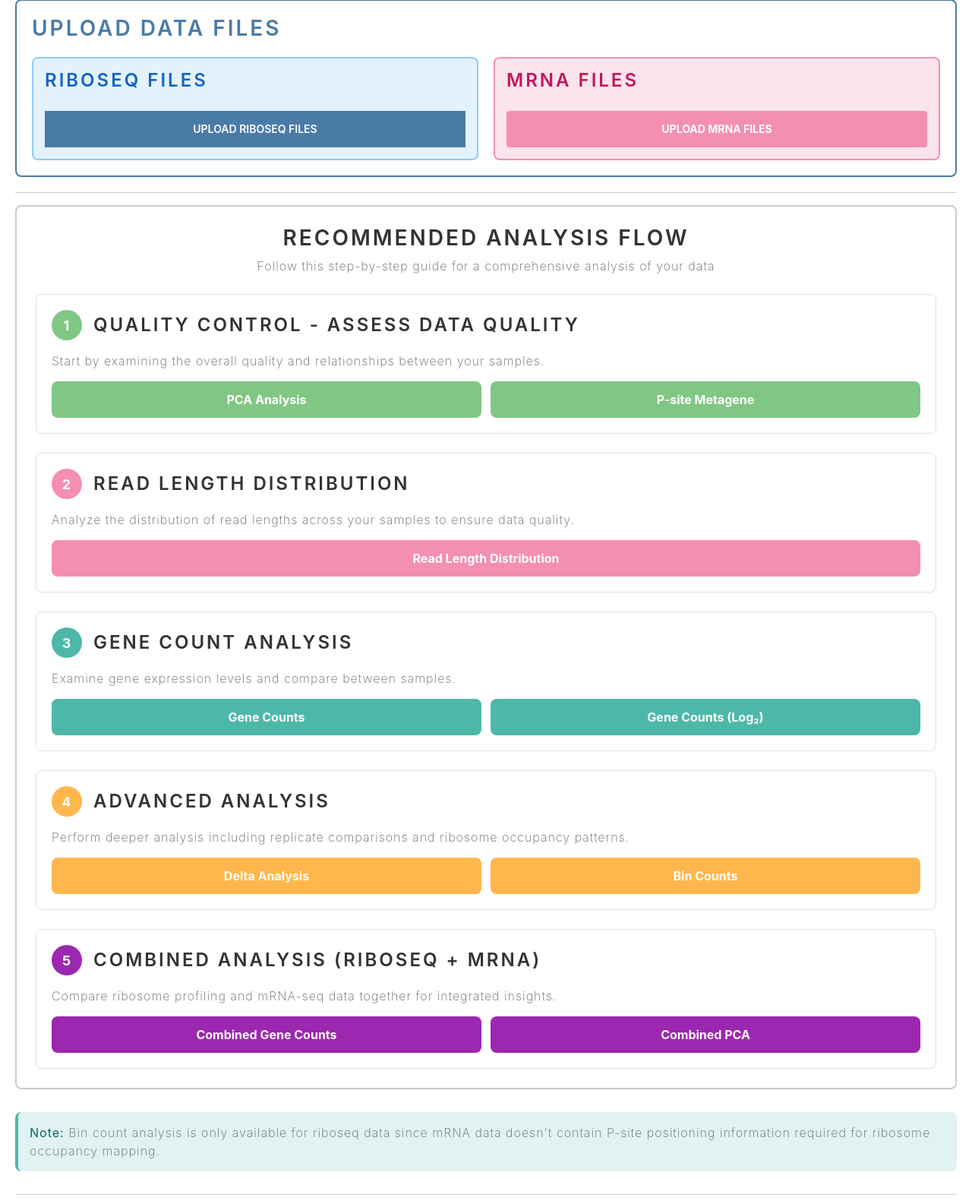
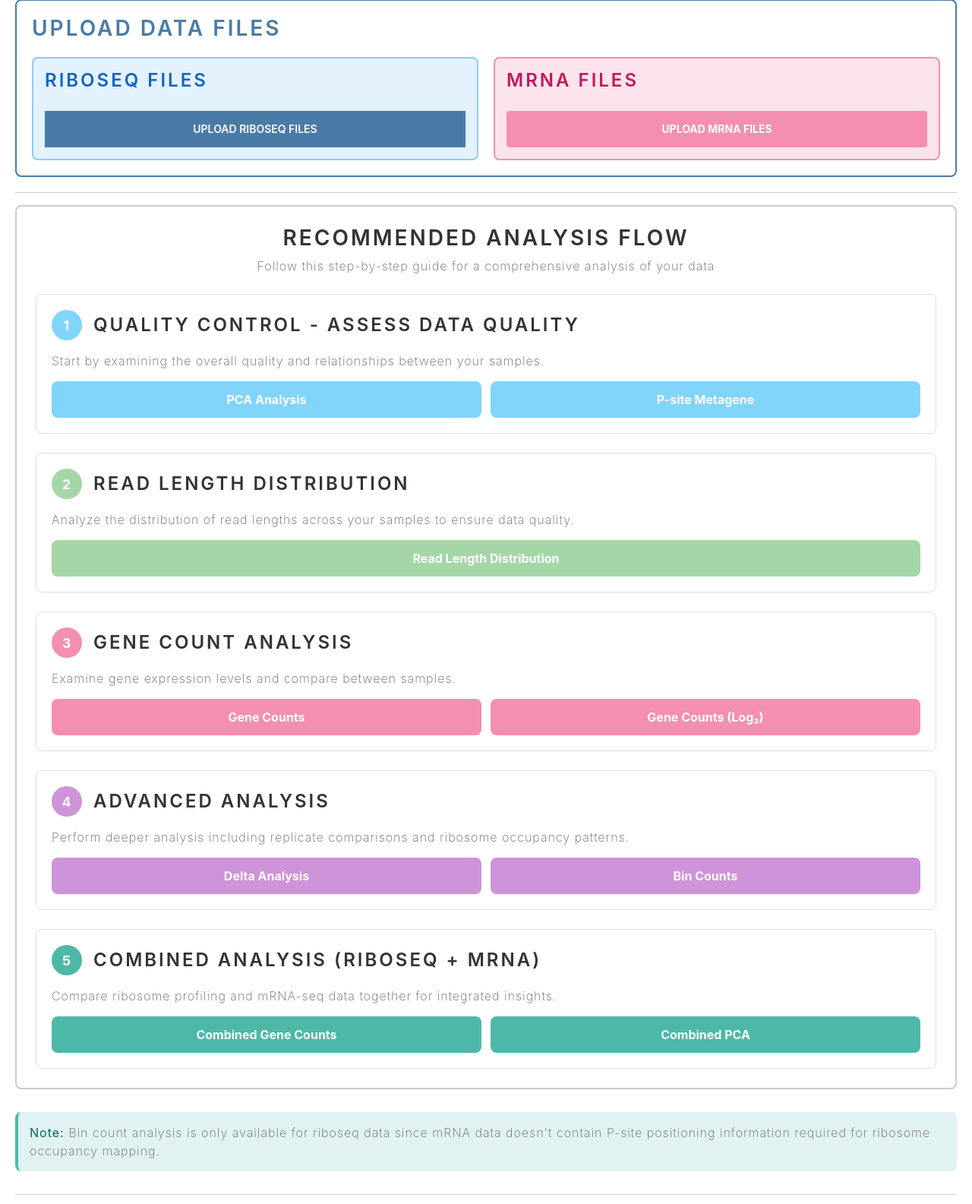
Before and after one commit to abrochette/ashaThesis, a Django app: template riboApp/templates/riboApp/uploadParquet.html in a window 1280 px wide. Shown: the part 372-1957 px from the top of the page at 76% size. Run offline with Django 3.2, Linux system fonts and the light colour scheme; the template is opened without the code that fills it, so the values that code supplies are empty; some libraries are stand-ins or nearby versions.

Commit message:
Update analysis flow button colors - lighter shades and better color order

```diff
--- a/riboApp/templates/riboApp/uploadParquet.html
+++ b/riboApp/templates/riboApp/uploadParquet.html
@@ -74,100 +74,100 @@
         <h2 style="color: #333; margin-top: 0; text-align: center;">Recommended Analysis Flow</h2>
         <p style="text-align: center; color: #666; margin-bottom: 25px;">Follow this step-by-step guide for a comprehensive analysis of your data</p>
 
-        <!-- Step 1: Quality Control - Green buttons -->
-        <div style="margin-bottom: 25px; padding: 20px; background-color: white; border-left: 5px solid #81c784; border-radius: 8px; border: 1px solid #e0e0e0;">
+        <!-- Step 1: Quality Control - Light Sky Blue buttons -->
+        <div style="margin-bottom: 25px; padding: 20px; background-color: white; border-left: 5px solid #81d4fa; border-radius: 8px; border: 1px solid #e0e0e0;">
             <div style="display: flex; align-items: center; margin-bottom: 15px;">
-                <div style="background-color: #81c784; color: white; width: 40px; height: 40px; border-radius: 50%; display: flex; align-items: center; justify-content: center; font-weight: bold; font-size: 18px; margin-right: 15px;">1</div>
+                <div style="background-color: #81d4fa; color: white; width: 40px; height: 40px; border-radius: 50%; display: flex; align-items: center; justify-content: center; font-weight: bold; font-size: 18px; margin-right: 15px;">1</div>
                 <h3 style="margin: 0; color: #333;">Quality Control - Assess Data Quality</h3>
             </div>
             <p style="color: #666; margin-bottom: 15px;">Start by examining the overall quality and relationships between your samples.</p>
             <div style="display: grid; grid-template-columns: repeat(auto-fit, minmax(200px, 1fr)); gap: 12px;">
                 <a href="{% url 'pca_plot' %}" style="text-decoration: none;">
-                    <button style="padding: 12px 20px; background-color: #81c784; color: white; border: none; border-radius: 8px; text-align: center; cursor: pointer; transition: all 0.3s; width: 100%; font-weight: bold;">
+                    <button style="padding: 12px 20px; background-color: #81d4fa; color: white; border: none; border-radius: 8px; text-align: center; cursor: pointer; transition: all 0.3s; width: 100%; font-weight: bold;">
                         PCA Analysis
                     </button>
                 </a>
                 <a href="{% url 'psite_metagene' %}" style="text-decoration: none;">
-                    <button style="padding: 12px 20px; background-color: #81c784; color: white; border: none; border-radius: 8px; text-align: center; cursor: pointer; transition: all 0.3s; width: 100%; font-weight: bold;">
+                    <button style="padding: 12px 20px; background-color: #81d4fa; color: white; border: none; border-radius: 8px; text-align: center; cursor: pointer; transition: all 0.3s; width: 100%; font-weight: bold;">
                         P-site Metagene
                     </button>
                 </a>
             </div>
         </div>
 
-        <!-- Step 2: Read Length Analysis - Pink buttons -->
-        <div style="margin-bottom: 25px; padding: 20px; background-color: white; border-left: 5px solid #f48fb1; border-radius: 8px; border: 1px solid #e0e0e0;">
+        <!-- Step 2: Read Length Analysis - Light Green buttons -->
+        <div style="margin-bottom: 25px; padding: 20px; background-color: white; border-left: 5px solid #a5d6a7; border-radius: 8px; border: 1px solid #e0e0e0;">
             <div style="display: flex; align-items: center; margin-bottom: 15px;">
-                <div style="background-color: #f48fb1; color: white; width: 40px; height: 40px; border-radius: 50%; display: flex; align-items: center; justify-content: center; font-weight: bold; font-size: 18px; margin-right: 15px;">2</div>
+                <div style="background-color: #a5d6a7; color: white; width: 40px; height: 40px; border-radius: 50%; display: flex; align-items: center; justify-content: center; font-weight: bold; font-size: 18px; margin-right: 15px;">2</div>
                 <h3 style="margin: 0; color: #333;">Read Length Distribution</h3>
             </div>
             <p style="color: #666; margin-bottom: 15px;">Analyze the distribution of read lengths across your samples to ensure data quality.</p>
             <div style="display: grid; grid-template-columns: repeat(auto-fit, minmax(200px, 1fr)); gap: 12px;">
                 <a href="{% url 'readLengthDistribution' %}" style="text-decoration: none;">
-                    <button style="padding: 12px 20px; background-color: #f48fb1; color: white; border: none; border-radius: 8px; text-align: center; cursor: pointer; transition: all 0.3s; width: 100%; font-weight: bold;">
+                    <button style="padding: 12px 20px; background-color: #a5d6a7; color: white; border: none; border-radius: 8px; text-align: center; cursor: pointer; transition: all 0.3s; width: 100%; font-weight: bold;">
                         Read Length Distribution
                     </button>
                 </a>
             </div>
         </div>
 
-        <!-- Step 3: Gene Count Analysis - Teal buttons -->
-        <div style="margin-bottom: 25px; padding: 20px; background-color: white; border-left: 5px solid #4db8a8; border-radius: 8px; border: 1px solid #e0e0e0;">
+        <!-- Step 3: Gene Count Analysis - Pink buttons -->
+        <div style="margin-bottom: 25px; padding: 20px; background-color: white; border-left: 5px solid #f48fb1; border-radius: 8px; border: 1px solid #e0e0e0;">
             <div style="display: flex; align-items: center; margin-bottom: 15px;">
-                <div style="background-color: #4db8a8; color: white; width: 40px; height: 40px; border-radius: 50%; display: flex; align-items: center; justify-content: center; font-weight: bold; font-size: 18px; margin-right: 15px;">3</div>
+                <div style="background-color: #f48fb1; color: white; width: 40px; height: 40px; border-radius: 50%; display: flex; align-items: center; justify-content: center; font-weight: bold; font-size: 18px; margin-right: 15px;">3</div>
                 <h3 style="margin: 0; color: #333;">Gene Count Analysis</h3>
             </div>
             <p style="color: #666; margin-bottom: 15px;">Examine gene expression levels and compare between samples.</p>
             <div style="display: grid; grid-template-columns: repeat(auto-fit, minmax(200px, 1fr)); gap: 12px;">
                 <a href="{% url 'geneCounts' %}" style="text-decoration: none;">
-                    <button style="padding: 12px 20px; background-color: #4db8a8; color: white; border: none; border-radius: 8px; text-align: center; cursor: pointer; transition: all 0.3s; width: 100%; font-weight: bold;">
+                    <button style="padding: 12px 20px; background-color: #f48fb1; color: white; border: none; border-radius: 8px; text-align: center; cursor: pointer; transition: all 0.3s; width: 100%; font-weight: bold;">
                         Gene Counts
                     </button>
                 </a>
                 <a href="{% url 'log2GeneCounts' %}" style="text-decoration: none;">
-                    <button style="padding: 12px 20px; background-color: #4db8a8; color: white; border: none; border-radius: 8px; text-align: center; cursor: pointer; transition: all 0.3s; width: 100%; font-weight: bold;">
+                    <button style="padding: 12px 20px; background-color: #f48fb1; color: white; border: none; border-radius: 8px; text-align: center; cursor: pointer; transition: all 0.3s; width: 100%; font-weight: bold;">
                         Gene Counts (Log₂)
                     </button>
                 </a>
             </div>
         </div>
 
-        <!-- Step 4: Advanced Analysis - Orange buttons -->
-        <div style="margin-bottom: 25px; padding: 20px; background-color: white; border-left: 5px solid #ffb74d; border-radius: 8px; border: 1px solid #e0e0e0;">
+        <!-- Step 4: Advanced Analysis - Light Purple buttons -->
+        <div style="margin-bottom: 25px; padding: 20px; background-color: white; border-left: 5px solid #ce93d8; border-radius: 8px; border: 1px solid #e0e0e0;">
             <div style="display: flex; align-items: center; margin-bottom: 15px;">
-                <div style="background-color: #ffb74d; color: white; width: 40px; height: 40px; border-radius: 50%; display: flex; align-items: center; justify-content: center; font-weight: bold; font-size: 18px; margin-right: 15px;">4</div>
+                <div style="background-color: #ce93d8; color: white; width: 40px; height: 40px; border-radius: 50%; display: flex; align-items: center; justify-content: center; font-weight: bold; font-size: 18px; margin-right: 15px;">4</div>
                 <h3 style="margin: 0; color: #333;">Advanced Analysis</h3>
             </div>
             <p style="color: #666; margin-bottom: 15px;">Perform deeper analysis including replicate comparisons and ribosome occupancy patterns.</p>
             <div style="display: grid; grid-template-columns: repeat(auto-fit, minmax(200px, 1fr)); gap: 12px;">
                 <a href="{% url 'delta_analysis' %}" style="text-decoration: none;">
-                    <button style="padding: 12px 20px; background-color: #ffb74d; color: white; border: none; border-radius: 8px; text-align: center; cursor: pointer; transition: all 0.3s; width: 100%; font-weight: bold;">
+                    <button style="padding: 12px 20px; background-color: #ce93d8; color: white; border: none; border-radius: 8px; text-align: center; cursor: pointer; transition: all 0.3s; width: 100%; font-weight: bold;">
                         Delta Analysis
                     </button>
                 </a>
                 <a href="{% url 'binCounts' %}" style="text-decoration: none;">
-                    <button style="padding: 12px 20px; background-color: #ffb74d; color: white; border: none; border-radius: 8px; text-align: center; cursor: pointer; transition: all 0.3s; width: 100%; font-weight: bold;">
+                    <button style="padding: 12px 20px; background-color: #ce93d8; color: white; border: none; border-radius: 8px; text-align: center; cursor: pointer; transition: all 0.3s; width: 100%; font-weight: bold;">
                         Bin Counts
                     </button>
                 </a>
             </div>
         </div>
 
-        <!-- Step 5: Combined Analysis - Purple buttons -->
-        <div style="padding: 20px; background-color: white; border-left: 5px solid #9c27b0; border-radius: 8px; border: 1px solid #e0e0e0;">
+        <!-- Step 5: Combined Analysis - Teal buttons -->
+        <div style="padding: 20px; background-color: white; border-left: 5px solid #4db8a8; border-radius: 8px; border: 1px solid #e0e0e0;">
             <div style="display: flex; align-items: center; margin-bottom: 15px;">
-                <div style="background-color: #9c27b0; color: white; width: 40px; height: 40px; border-radius: 50%; display: flex; align-items: center; justify-content: center; font-weight: bold; font-size: 18px; margin-right: 15px;">5</div>
+                <div style="background-color: #4db8a8; color: white; width: 40px; height: 40px; border-radius: 50%; display: flex; align-items: center; justify-content: center; font-weight: bold; font-size: 18px; margin-right: 15px;">5</div>
                 <h3 style="margin: 0; color: #333;">Combined Analysis (Riboseq + mRNA)</h3>
             </div>
             <p style="color: #666; margin-bottom: 15px;">Compare ribosome profiling and mRNA-seq data together for integrated insights.</p>
             <div style="display: grid; grid-template-columns: repeat(auto-fit, minmax(200px, 1fr)); gap: 12px;">
                 <a href="{% url 'combined_geneCounts' %}" style="text-decoration: none;">
-                    <button style="padding: 12px 20px; background-color: #9c27b0; color: white; border: none; border-radius: 8px; text-align: center; cursor: pointer; transition: all 0.3s; width: 100%; font-weight: bold;">
+                    <button style="padding: 12px 20px; background-color: #4db8a8; color: white; border: none; border-radius: 8px; text-align: center; cursor: pointer; transition: all 0.3s; width: 100%; font-weight: bold;">
                         Combined Gene Counts
                     </button>
                 </a>
                 <a href="{% url 'combined_pca_plot' %}" style="text-decoration: none;">
-                    <button style="padding: 12px 20px; background-color: #9c27b0; color: white; border: none; border-radius: 8px; text-align: center; cursor: pointer; transition: all 0.3s; width: 100%; font-weight: bold;">
+                    <button style="padding: 12px 20px; background-color: #4db8a8; color: white; border: none; border-radius: 8px; text-align: center; cursor: pointer; transition: all 0.3s; width: 100%; font-weight: bold;">
                         Combined PCA
                     </button>
                 </a>
```
